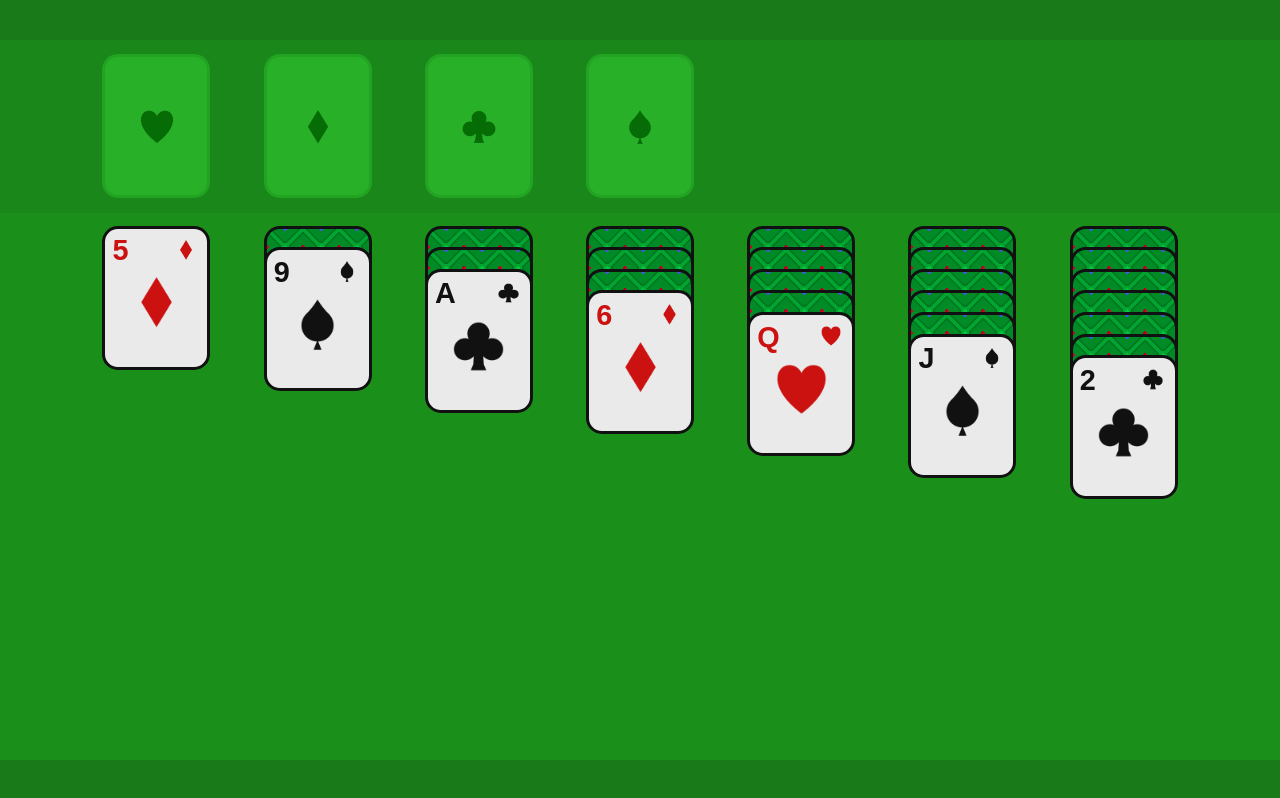
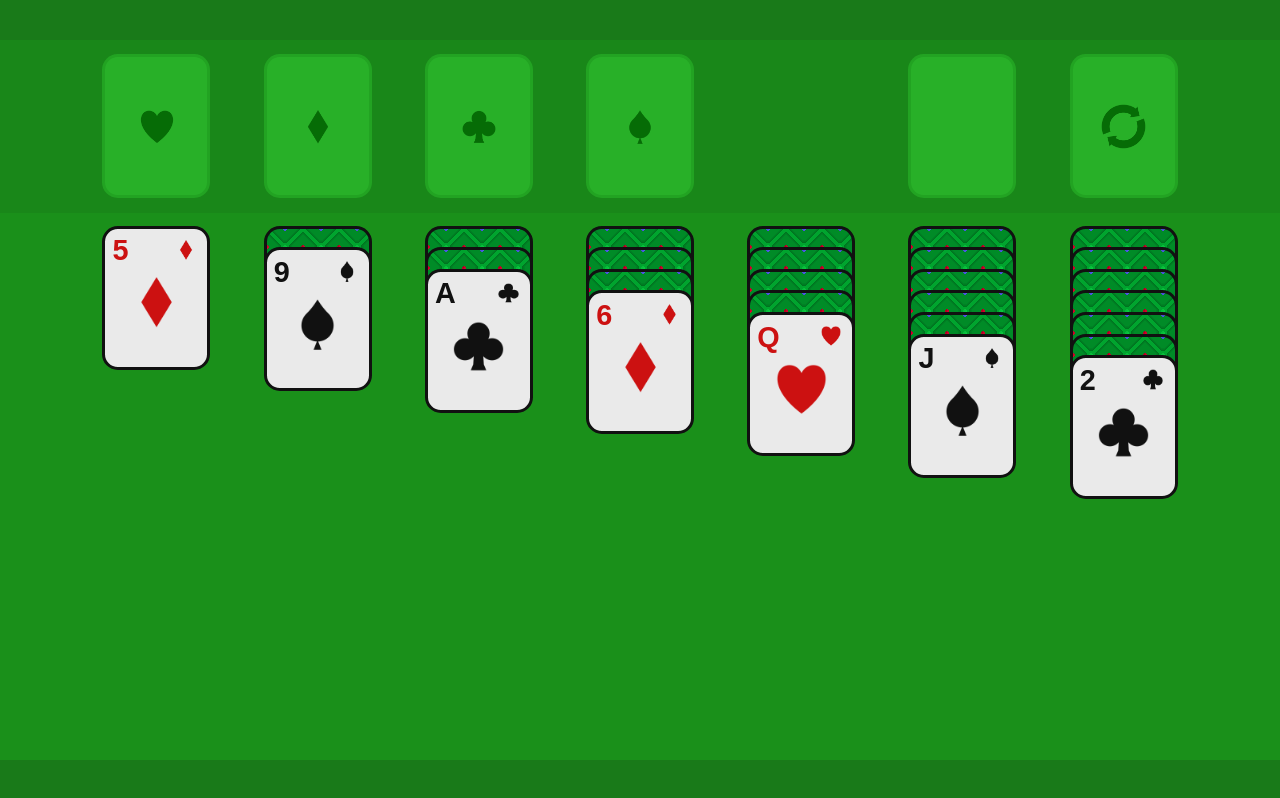
Before and after one commit to travis-heavener/unfair-solitaire-4, a website with bundled scripts: page index.html in a window 1280 px wide. Built offline with nearby package versions, Linux system fonts and the light colour scheme; a web font is replaced by a local one.

Commit message:
Add deck spots

```diff
--- a/index.css
+++ b/index.css
@@ -61,7 +61,7 @@ body {
     overflow: hidden;
 }
 
-/* Upper content styling */
+/**************************** Upper content styling ****************************/
 #upper-content {
     display: flex;
     align-items: center;
@@ -70,7 +70,9 @@ body {
     background-color: var(--theme-darker);
 }
 
-.ace-spot {
+.ace-spot,
+.deck-empty-spot,
+.deck-spot {
     position: relative;
     width: var(--card-width);
     height: var(--card-height);
@@ -83,17 +85,23 @@ body {
     font-size: var(--card-height);
 }
 
-.ace-spot:not(:last-child) {
-    /* Align to same spacing as columns */
+/* Align to same spacing as columns */
+.ace-spot,
+.deck-empty-spot {
     margin-right: calc((100% - 7 * var(--card-width)) / 6);
 }
 
 .ace-spot:nth-child(1) { background-image: url("/res/hearts-icon-dark.png"); }
 .ace-spot:nth-child(2) { background-image: url("/res/diamonds-icon-dark.png"); }
 .ace-spot:nth-child(3) { background-image: url("/res/clubs-icon.png"); }
-.ace-spot:nth-child(4) { background-image: url("/res/spades-icon.png"); }
+.ace-spot:nth-child(4) {
+    background-image: url("/res/spades-icon.png");
+    margin-right: calc((100% - 7 * var(--card-width)) / 3 + var(--card-width));
+}
 
-/* Column styling */
+.deck-spot { background-image: url("/res/deck-cycle-icon.png"); background-size: 50%; }
+
+/**************************** Column styling ****************************/
 #board-content {
     display: flex;
     flex: 3;
@@ -115,7 +123,7 @@ body {
     margin-top: calc(-0.75 * var(--card-height));
 }
 
-/* Card styling */
+/**************************** Card styling ****************************/
 .card {
     position: relative;
     width: var(--card-width);
--- a/index.html
+++ b/index.html
@@ -23,6 +23,8 @@
             <div class="ace-spot"></div>
             <div class="ace-spot"></div>
             <div class="ace-spot"></div>
+            <div class="deck-empty-spot"></div>
+            <div class="deck-spot"></div>
         </div>
         <div id="board-content">
             <div class="column"></div>
```
